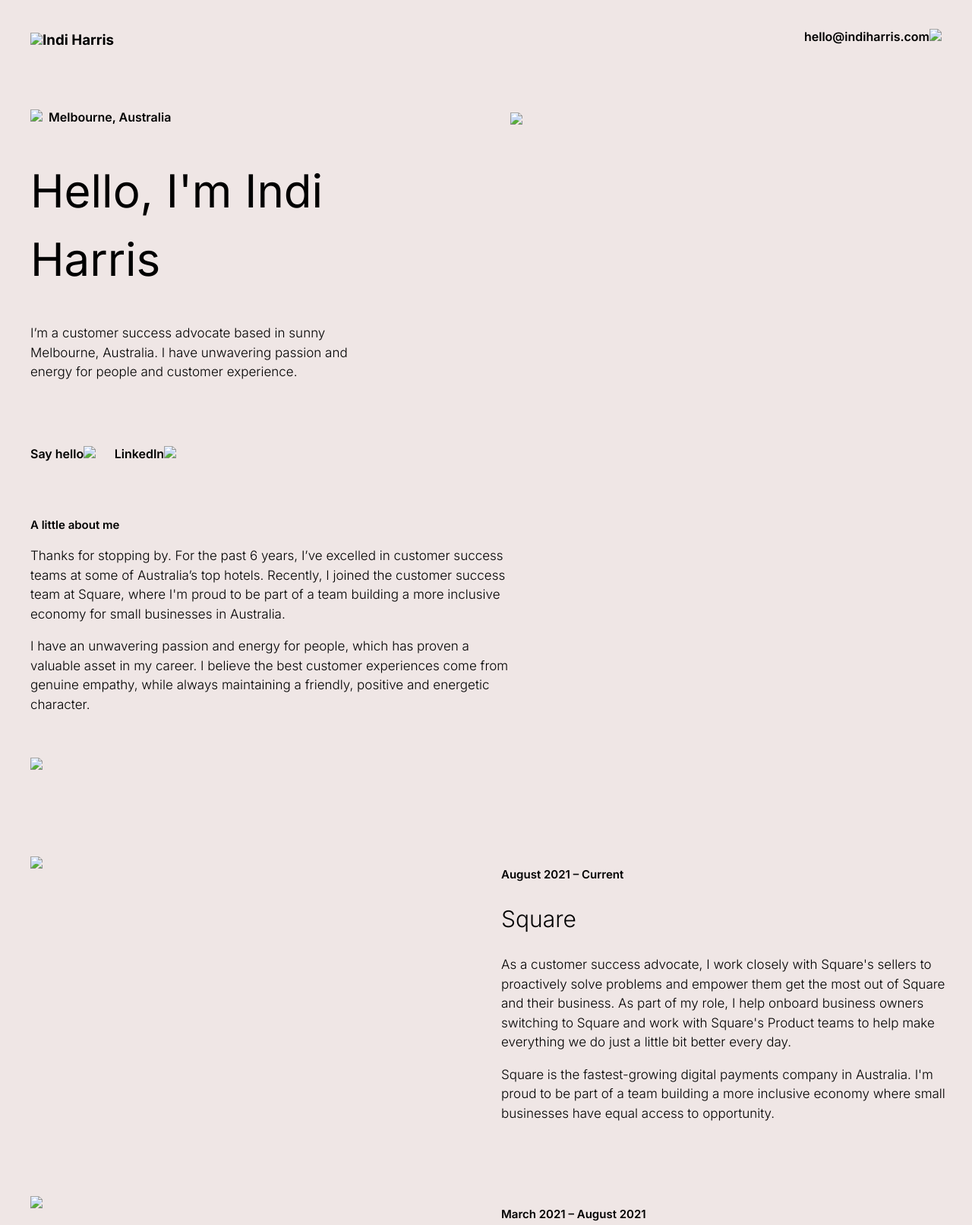
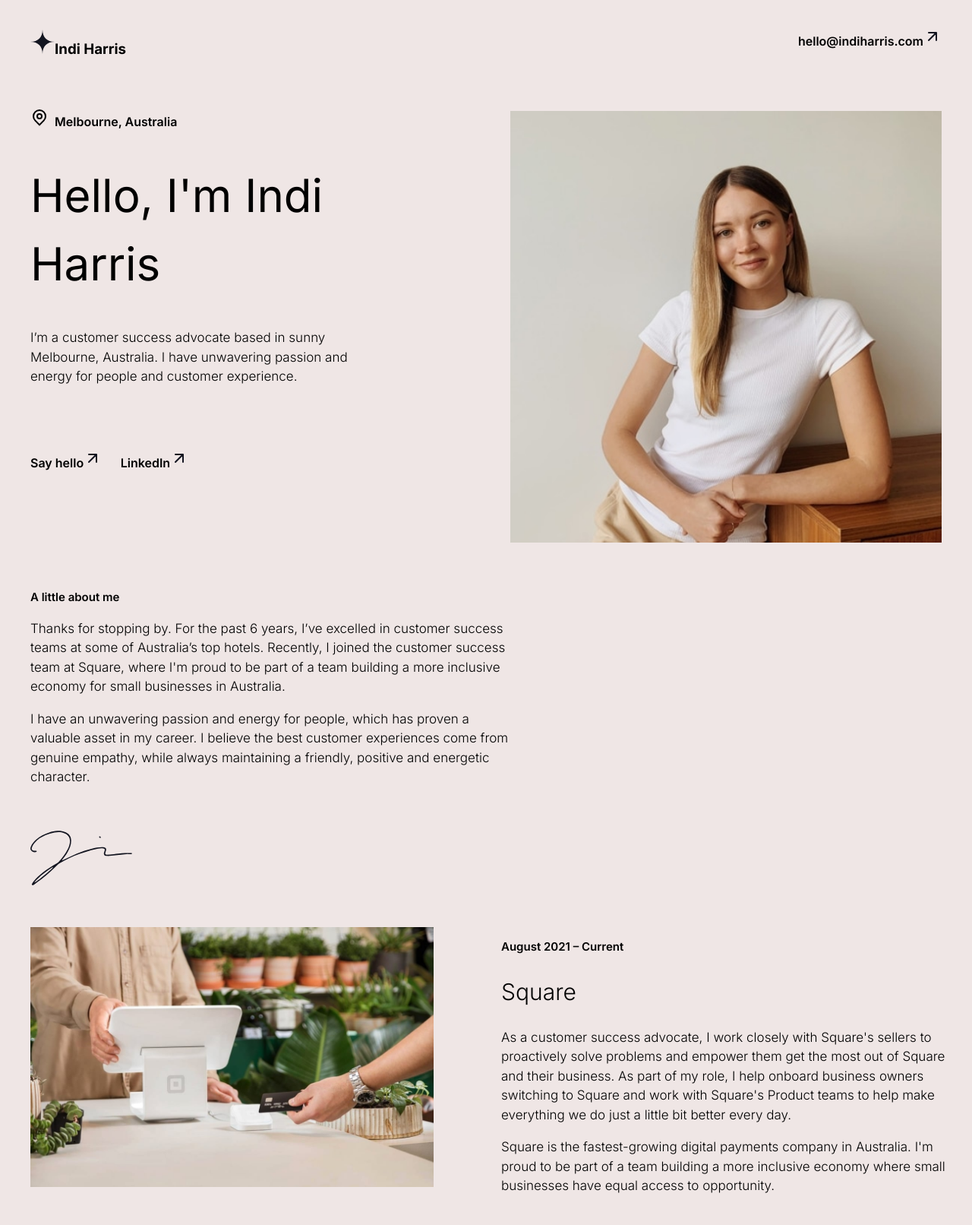
Before and after one commit to Eli450/Customer-Sucess-Advocate, a plain HTML site: page index.html in a window 1280 px wide. Shown: the top 1612 px of the page at 76% size. Drawn offline with Linux system fonts and the light colour scheme.

Commit message:
Fiz alterações de links das imagens no html

```diff
--- a/index.html
+++ b/index.html
@@ -11,10 +11,10 @@
         <!--Abertura da primeira div mãe-->
         <div class="dados">
             <div class="nome">
-                <h3><img class="icon" src="Star.svg" >Indi Harris</h3>
+                <h3><img class="icon" src="img/Star.svg" >Indi Harris</h3>
             </div>
             <div class="email">
-                <p><a href="#">hello@indiharris.com</a><img src="arrow-up-right.svg"></p>
+                <p><a href="#">hello@indiharris.com</a><img src="img/arrow-up-right.svg"></p>
             </div>
         </div>
         <!--Fechamento da primeira div mãe-->
@@ -22,18 +22,18 @@
         <!--Abertura da segunda div mãe-->
         <div class="capa">
             <div class="intro">
-                <p><img src="map-pin-line.svg">Melbourne, Australia</p>
+                <p><img src="img/map-pin-line.svg">Melbourne, Australia</p>
                 <h1>Hello, I'm Indi Harris</h1>
                 <p class="segundo intro-text">I’m a customer success advocate based in sunny Melbourne, Australia. I have unwavering passion and energy for people and customer experience.</p>
                 <div class="links">
                     <ul>
-                        <li><a class="hello" href="#">Say hello</a><img src="arrow-up-right.svg"></li>
-                        <li><a class="linkedin" href="#">LinkedIn</a><img src="arrow-up-right.svg"></li>
+                        <li><a class="hello" href="#">Say hello</a><img src="img/arrow-up-right.svg"></li>
+                        <li><a class="linkedin" href="#">LinkedIn</a><img src="img/arrow-up-right.svg"></li>
                     </ul>
                 </div>
             </div>
             <div class="anexos">
-                <img src="indi-harris-header-img-p-500.jpeg">
+                <img src="img/indi-harris-header-img-p-500.jpeg">
             </div>
 
         </div>
@@ -45,7 +45,7 @@
                 <h3>A little about me</h3>
                 <p class="segundo">Thanks for stopping by. For the past 6 years, I’ve excelled in customer success teams at some of Australia’s top hotels. Recently, I joined the customer success team at Square, where I'm proud to be part of a team building a more inclusive economy for small businesses in Australia.</p>
                 <p class="segundo">I have an unwavering passion and energy for people, which has proven a valuable asset in my career. I believe the best customer experiences come from genuine empathy, while always maintaining a friendly, positive and energetic character.</p>
-                <img src="indi-signature.svg">
+                <img src="img/indi-signature.svg">
             </div>
         </div>
         <!--Fechamento da terceira div mãe-->
@@ -53,7 +53,7 @@
         <!--Abertura da quarta div mãe-->
         <div class="information-2021">
             <div class="image">
-                <img src="square-p-1080.jpeg">
+                <img src="img/square-p-1080.jpeg">
             </div>
             <div class="text">
                 <h3 class="negrito">August 2021 – Current</h3>
@@ -68,7 +68,7 @@
         <!--Abertura da quinta div mãe-->
         <div class="information-2021">
             <div class="image">
-                <img src="hilton-melbourne-p-500.jpeg">
+                <img src="img/hilton-melbourne-p-500.jpeg">
             </div>
             <div class="text">
                 <h3 class="negrito">March 2021 – August 2021</h3>
@@ -82,7 +82,7 @@
         <!--Abertura da sexta div mãe-->
         <div class="information-2021">
             <div class="image">
-                <img src="west-hotel-p-500.jpeg">
+                <img src="img/west-hotel-p-500.jpeg">
             </div>
             <div class="text">
                 <h3 class="negrito">February 2018 – March 2021</h3>
@@ -96,7 +96,7 @@
         <!--Abertura da sétima div mãe-->
         <div class="information-2021">
             <div class="image">
-                <img src="hilton-sydney-p-500.jpeg">
+                <img src="img/hilton-sydney-p-500.jpeg">
             </div>
             <div class="text">
                 <h3 class="negrito">March 2016 – December 2017</h3>
@@ -109,12 +109,12 @@
         <!--Abertura da oitava div mãe-->
         <div class="comunication">
             <div class="nome">
-                <h3><img class="icon" src="Star.svg" >Indi Harris</h3>
+                <h3><img class="icon" src="img/Star.svg" >Indi Harris</h3>
             </div>
             <div class="social">
                 <ul>
-                    <li><a class="say" href="#">Say hello</a><img src="arrow-up-right.svg"></li>
-                    <li><a class="work" href="#">LinkedIn</a><img src="arrow-up-right.svg"></li>
+                    <li><a class="say" href="#">Say hello</a><img src="img/arrow-up-right.svg"></li>
+                    <li><a class="work" href="#">LinkedIn</a><img src="img/arrow-up-right.svg"></li>
                 </ul>
             </div>
         </div>
```
